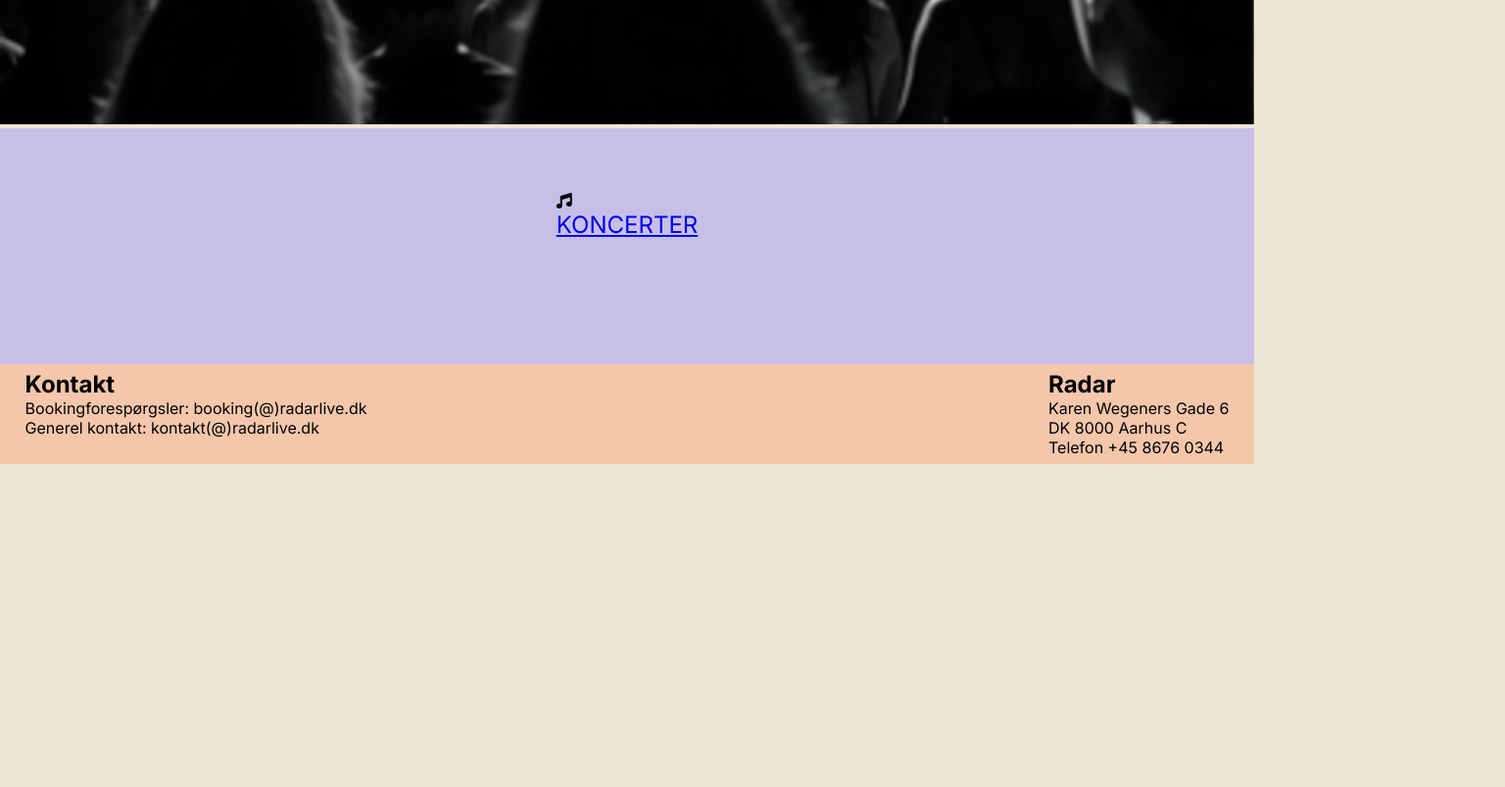
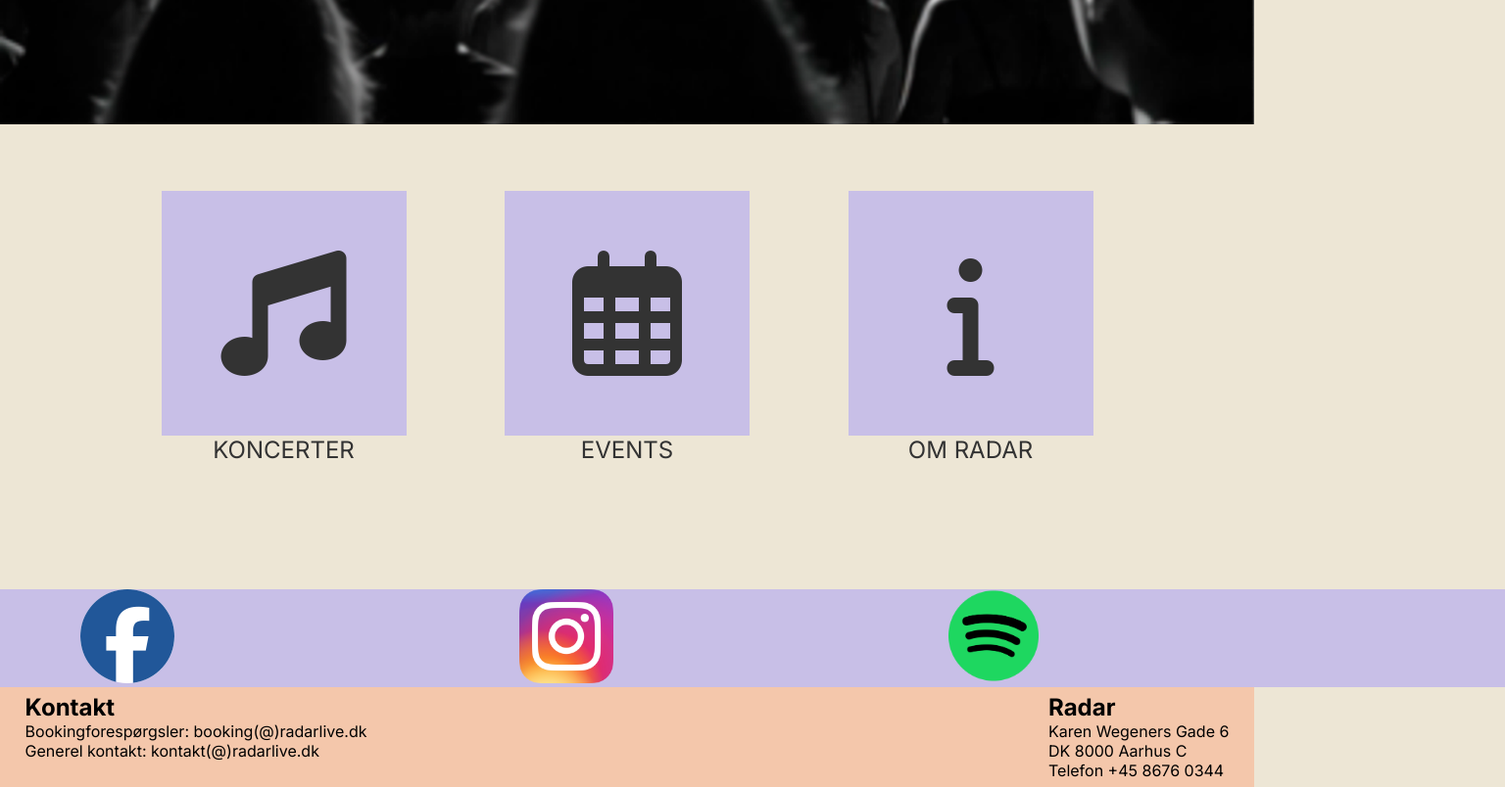
Before and after one commit to FrederikLenz/Eksamen-radar, a plain HTML site: page index.html in a window 1280 px wide. Shown: the part 620-1424 px from the top of the page at 98% size, 1536 px wide, since content can reach past the window. Before the commit the page ends 1094 px from the top, so only its background shows below. Drawn offline with Linux system fonts and the light colour scheme.

Commit message:
Ændringer
Lidt ændringer og færdig forside til PC

```diff
--- a/css/css.css
+++ b/css/css.css
@@ -82,7 +82,6 @@ footer h2 {
 }
 
 .forsidekasser {
-    background-color: var(--Lilla);
     height: 100%;
     display: flex;
     justify-content: space-evenly;
@@ -90,3 +89,42 @@ footer h2 {
     padding-bottom: 10%;
     padding-top: 5%;
 }
+
+.linkkasse a {
+    text-align: center;
+    text-decoration: none;
+    color: var(--Sort);
+}
+
+.kasse {
+    width: 250px;
+    height: 250px;
+    background-color: var(--Lilla);
+    text-align: center;
+    align-content: center;
+    color: var(--Sort);
+}
+
+.some {
+    display: flex;
+    justify-content: space-evenly;
+    background-color: var(--Lilla);
+    margin-right: -20%;
+}
+
+.Insta {
+    max-width: 16%;
+    margin-left: 45%;
+}
+
+.spotify {
+    width: 18%;
+    margin-left: 5%;
+}
+
+#ikon4 {
+    background-color: white;
+    border-radius: 50%;
+    color: #215799;
+
+}
--- a/index.html
+++ b/index.html
@@ -3,7 +3,7 @@
 <head>
     <meta charset="UTF-8">
     <meta name="viewport" content="width=device-width, initial-scale=1.0">
-    <title>Radar</title>
+    <title>Radar forside</title>
     <link rel="preconnect" href="https://fonts.googleapis.com">
     <link rel="preconnect" href="https://fonts.gstatic.com" crossorigin>
     <link href="https://fonts.googleapis.com/css2?family=Inter:ital,opsz,wght@0,14..32,100..900;1,14..32,100..900&display=swap" rel="stylesheet">
@@ -26,15 +26,45 @@
         <nav class="forsidekasser">
             <div class="linkkasse">
                 <a href="Koncerter.html">
-                    <i class="fa-solid fa-music" style="color: #000000;"></i>
+                    <div class="kasse">
+                        <i class="fa-solid fa-music fa-8x" id="ikon1"></i>
+                    </div>
                     <h2>KONCERTER</h2>
+                </a>
+            </div>
+
+            <div class="linkkasse">
+                <a href="Events.html">
+                    <div class="kasse">
+                        <i class="fa-regular fa-calendar-days fa-8x" id="ikon2"></i>
+                    </div>
+                    <h2>EVENTS</h2>
+                </a>
+            </div>
+
+            <div class="linkkasse">
+                <a href="Omradar.html">
+                    <div class="kasse">
+                        <i class="fa-solid fa-info fa-8x" id="ikon3"></i>
+                    </div>
+                    <h2>OM RADAR</h2>
                 </a>
             </div>
 
         </nav>
     </main>
     <aside>
-
+        <nav class="some">
+            <a href="https://www.facebook.com/radarlive">
+                <i class="fa-brands fa-facebook fa-6x" id="ikon4"></i>
+            </a>
+            <a href="https://www.instagram.com/radarlive/">
+                <img src="Images/Instagram.png" alt="Instagram billede" class="Insta">
+            </a>
+            <a href="https://player.spotify.com/user/radarlive/">
+                <img src="Images/Spotify.png" alt="Spotify billede" class="spotify">
+            </a>
+        </nav>
     </aside>
     <footer>
         <div class="footertekst-venstre">
```
Also changed, not shown: Koncerter.html (+39 -0 lines), Images/Instagram.png (added), Images/Spotify.png (added).
